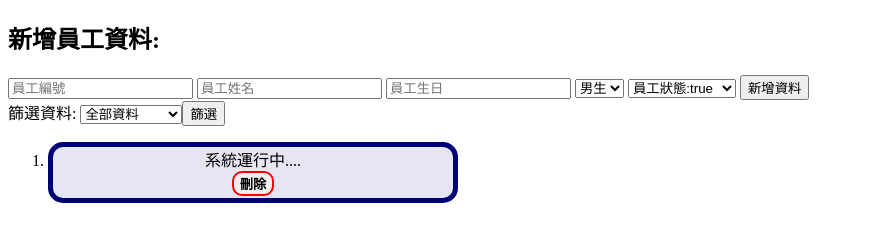
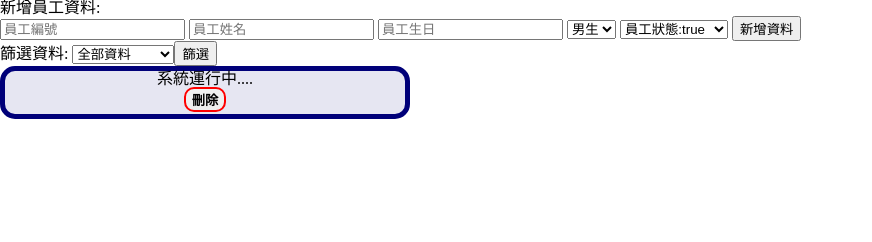
Before and after one commit to HYC1991/dataFilterTest, a plain HTML site: page index.html in a window 1280 px wide. Shown: the whole page, without its empty margins (0-872 px from the left). Drawn offline with Linux system fonts and the light colour scheme; no server answers.

Commit message:
修改CSS

```diff
--- a/style.css
+++ b/style.css
@@ -1,3 +1,53 @@
+/* http://meyerweb.com/eric/tools/css/reset/
+   v2.0 | 20110126
+   License: none (public domain)
+*/
+
+html, body, div, span, applet, object, iframe,
+h1, h2, h3, h4, h5, h6, p, blockquote, pre,
+a, abbr, acronym, address, big, cite, code,
+del, dfn, em, img, ins, kbd, q, s, samp,
+small, strike, strong, sub, sup, tt, var,
+b, u, i, center,
+dl, dt, dd, ol, ul, li,
+fieldset, form, label, legend,
+table, caption, tbody, tfoot, thead, tr, th, td,
+article, aside, canvas, details, embed,
+figure, figcaption, footer, header, hgroup,
+menu, nav, output, ruby, section, summary,
+time, mark, audio, video {
+	margin: 0;
+	padding: 0;
+	border: 0;
+	font-size: 100%;
+	font: inherit;
+	vertical-align: baseline;
+}
+/* HTML5 display-role reset for older browsers */
+article, aside, details, figcaption, figure,
+footer, header, hgroup, menu, nav, section {
+	display: block;
+}
+body {
+	line-height: 1;
+}
+/*ol, ul {
+	list-style: none;
+}*/
+blockquote, q {
+	quotes: none;
+}
+blockquote:before, blockquote:after,
+q:before, q:after {
+	content: '';
+	content: none;
+}
+table {
+	border-collapse: collapse;
+	border-spacing: 0;
+}
+
+
 li {
     width:400px;
     padding-bottom: 2px;
```
